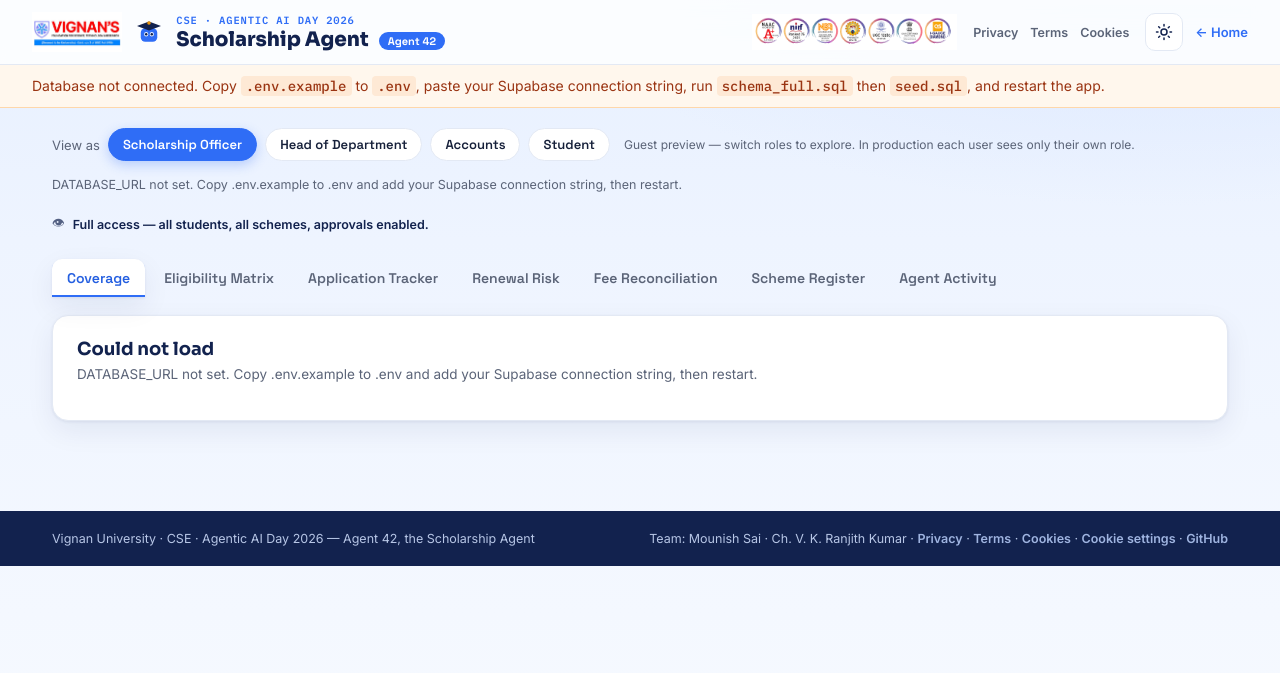
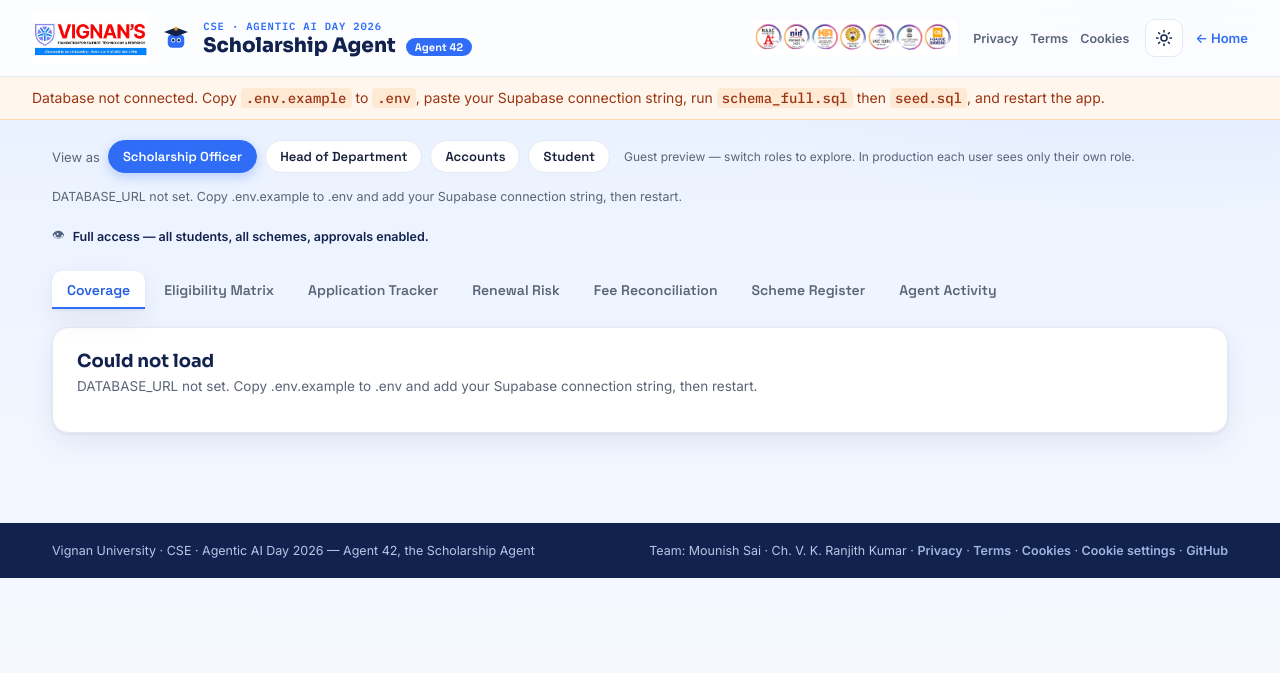
Before and after one commit to mounishsai-ai/scholarship-agent-42, a Flask app: page /dashboard in a window 1280 px wide. Shown: the top 673 px of the page. Run offline with Flask 3, Linux system fonts and the light colour scheme; some libraries are stand-ins or nearby versions.

Commit message:
style: enlarge Vignan logo ~30% and slow entrance animations ~50% so they read clearly
Co-Authored-By: Ch. V. K. Ranjith Kumar <vu.241fa04806@gmail.com>
Co-Authored-By: Claude Opus 4.8 <noreply@anthropic.com>

```diff
--- a/static/css/landing.css
+++ b/static/css/landing.css
@@ -102,7 +102,7 @@ a { color: inherit; text-decoration: none; }
 }
 .nav.scrolled { border-bottom-color: var(--line); box-shadow: 0 6px 24px rgba(18,34,78,.06); }
 .nav-brand { display: flex; align-items: center; gap: 10px; }
-.nav-logo { height: 34px; width: auto; }
+.nav-logo { height: 44px; width: auto; }
 .nav-mark { display: inline-flex; }
 .nav-name { font-family: var(--font-display); font-weight: 800; font-size: 17px; color: var(--indigo); line-height: 1; display: flex; flex-direction: column; gap: 2px; }
 .nav-name-sub { font-family: var(--font-body); font-size: 10.5px; font-weight: 600; letter-spacing: .02em; color: var(--muted); }
@@ -195,7 +195,7 @@ a { color: inherit; text-decoration: none; }
   position: absolute; left: 0; top: 0; bottom: 0;
   background: linear-gradient(90deg, var(--blue), #4f86ff);
   border-radius: 12px 0 0 12px;
-  transition: width 1.4s cubic-bezier(.16,1,.3,1);
+  transition: width 2.1s cubic-bezier(.16,1,.3,1);
 }
 .meter-gap-label {
   position: absolute; right: 12px; top: 50%; transform: translateY(-50%);
--- a/static/css/style.css
+++ b/static/css/style.css
@@ -55,7 +55,7 @@ a { color: inherit; }
 }
 .brand { display: flex; align-items: center; gap: 12px; text-decoration: none; }
 .brand-mark { display: inline-flex; }
-.logo { height: 40px; width: auto; }
+.logo { height: 52px; width: auto; }
 .brand-kicker { font-family: var(--font-mono); font-size: 10.5px; letter-spacing: .08em; color: var(--blue); font-weight: 600; }
 .brand-title { font-family: var(--font-display); font-size: 20px; font-weight: 800; color: var(--navy); line-height: 1.1; margin-top: 2px; }
 .agent-no {
@@ -136,7 +136,7 @@ a { color: inherit; }
 .panels { padding: 0 clamp(16px, 4vw, 32px) 60px; max-width: 1240px; margin: 0 auto; width: 100%; }
 .panel { display: none; }
 .panel.active { display: block; }
-.panel.anim { animation: panelIn .32s cubic-bezier(.16, 1, .3, 1); }
+.panel.anim { animation: panelIn .48s cubic-bezier(.16, 1, .3, 1); }
 @keyframes panelIn { from { opacity: 0; transform: translateY(8px); } to { opacity: 1; transform: none; } }
 .card {
   background: var(--card); border: 1px solid var(--line); border-radius: 16px;
--- a/templates/index.html
+++ b/templates/index.html
@@ -8,7 +8,7 @@
   <link rel="preconnect" href="https://fonts.googleapis.com" />
   <link rel="preconnect" href="https://fonts.gstatic.com" crossorigin />
   <link href="https://fonts.googleapis.com/css2?family=Space+Grotesk:wght@500;600;700&family=Sora:wght@600;700;800&family=Inter:wght@400;500;600;700&family=IBM+Plex+Mono:wght@500;600&display=swap" rel="stylesheet" />
-  <link rel="stylesheet" href="{{ url_for('static', filename='css/style.css') }}?v=7" />
+  <link rel="stylesheet" href="{{ url_for('static', filename='css/style.css') }}?v=8" />
   <link rel="stylesheet" href="{{ url_for('static', filename='css/consent.css') }}?v=1" />
   <script>
     // Apply saved theme before paint so there's no flash (only if it was saved,
--- a/templates/landing.html
+++ b/templates/landing.html
@@ -13,7 +13,7 @@
   <link href="https://fonts.googleapis.com/css2?family=Space+Grotesk:wght@500;600;700&family=Sora:wght@600;700;800&family=Inter:wght@400;500;600;700&family=IBM+Plex+Mono:wght@500;600&display=swap" rel="stylesheet" />
 
   <link rel="stylesheet" href="{{ url_for('static', filename='vendor/lenis.css') }}" />
-  <link rel="stylesheet" href="{{ url_for('static', filename='css/landing.css') }}?v=3" />
+  <link rel="stylesheet" href="{{ url_for('static', filename='css/landing.css') }}?v=4" />
   <link rel="stylesheet" href="{{ url_for('static', filename='css/consent.css') }}?v=1" />
 </head>
 <body>
@@ -552,7 +552,7 @@
 <script src="{{ url_for('static', filename='vendor/gsap.min.js') }}"></script>
 <script src="{{ url_for('static', filename='vendor/ScrollTrigger.min.js') }}"></script>
 <script src="{{ url_for('static', filename='vendor/lenis.min.js') }}"></script>
-<script src="{{ url_for('static', filename='js/landing.js') }}?v=2"></script>
+<script src="{{ url_for('static', filename='js/landing.js') }}?v=3"></script>
 <script src="{{ url_for('static', filename='js/consent.js') }}?v=1"></script>
 </body>
 </html>
--- a/templates/legal.html
+++ b/templates/legal.html
@@ -14,7 +14,7 @@
     .lbar { display:flex; align-items:center; justify-content:space-between; gap:16px; padding:14px 24px;
       background:#fff; border-bottom:1px solid var(--line); position:sticky; top:0; }
     .lbrand { display:flex; align-items:center; gap:10px; text-decoration:none; color:var(--indigo); font-weight:800; font-family:"Sora",sans-serif; }
-    .lbrand img { height:34px; }
+    .lbrand img { height:44px; }
     .lnav a { color:var(--muted); text-decoration:none; font-size:14px; font-weight:600; margin-left:16px; }
     .lnav a:hover, .lnav a.on { color:var(--blue); }
     .wrap { max-width:820px; margin:0 auto; padding:40px 24px 80px; }
```
Also changed, not shown: static/js/landing.js (+4 -4 lines).
